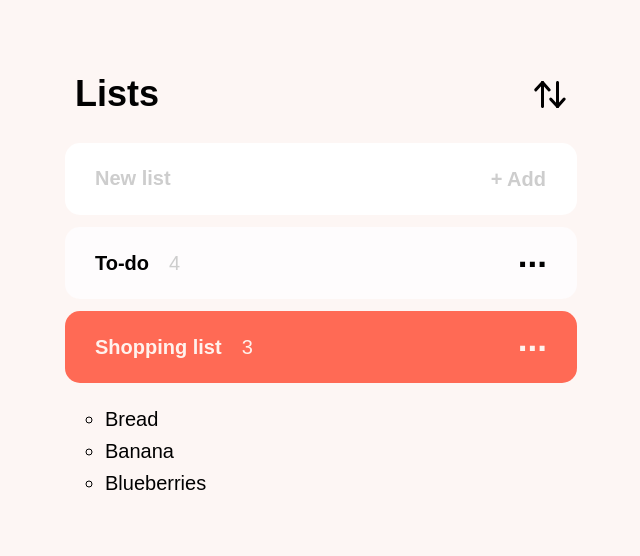
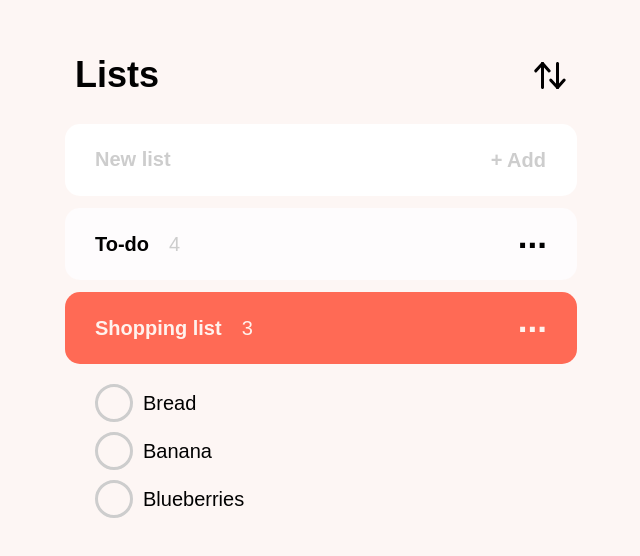
Before and after one commit to Quiddlee/React-To-Do-App, a React (Create React App) app: page / in a window 1280 px wide. Shown: the part 108-664 px from the top of the page, without its empty margins (319-959 px from the left). Built offline with nearby package versions, Linux system fonts and the light colour scheme; a web font is replaced by a local one.

Commit message:
feat: implement list with todos layout

```diff
--- a/src/components/Lists/ListItem.js
+++ b/src/components/Lists/ListItem.js
@@ -1,4 +1,4 @@
-import TodoList from './TodoList';
+import TodoList from './TodoList/TodoList';
 
 export default function ListItem({ data: { id, title, todos } }) {
   return (
--- /dev/null
+++ b/src/components/Lists/TodoList/TodoListItem.js
@@ -0,0 +1,10 @@
+import TodoListItemBtn from './TodoListItemBtn';
+
+export default function TodoListItem({ isDone, children }) {
+  return (
+    <li className="todo-list__item">
+      <TodoListItemBtn />
+      {isDone ? <s>{children}</s> : children}
+    </li>
+  );
+}
--- /dev/null
+++ b/src/components/Lists/TodoList/TodoListItemBtn.js
@@ -0,0 +1,33 @@
+export default function TodoListItemBtn({ isDone }) {
+  return (
+    <button className="button todo-list__btn">
+      <svg
+        className={`${isDone ? 'todo-list__icon--done' : 'todo-list__icon'}`}
+        width="38"
+        height="38"
+        viewBox="0 0 38 38"
+        xmlns="http://www.w3.org/2000/svg">
+        <ellipse
+          className="todo-list__icon__body"
+          cx="18.7896"
+          cy="19.4718"
+          rx="18.593"
+          ry="18.5094"
+        />
+        <rect
+          className="todo-list__icon__small-rect"
+          x="9.92926"
+          y="20.0665"
+          width="3.01765"
+          height="9.18782"
+          rx="0.3"
+          transform="rotate(-45 9.92926 20.0665)"
+        />
+        <path
+          className="todo-list__icon__large-rect"
+          d="M25.0833 13.7641C25.2786 13.5688 25.5951 13.5688 25.7904 13.7641L27.1525 15.1262C27.3478 15.3215 27.3478 15.638 27.1525 15.8333L18.3399 24.6458C18.1447 24.8411 17.8281 24.8411 17.6328 24.6458L16.2707 23.2838C16.0755 23.0885 16.0755 22.7719 16.2707 22.5766L25.0833 13.7641Z"
+        />
+      </svg>
+    </button>
+  );
+}
--- a/src/components/Lists/TodoListItem.js
+++ /dev/null
@@ -1,3 +0,0 @@
-export default function TodoListItem({ children }) {
-  return <li className="todo-list__item">{children}</li>;
-}
--- a/src/index.css
+++ b/src/index.css
@@ -164,10 +164,47 @@ body {
     }
 
     .todo-list {
-      padding: 2rem 4rem;
+      display: grid;
+      gap: 1rem;
+      padding: 2rem 3rem;
 
       .todo-list__item {
+        display: flex;
+        align-items: center;
+        gap: 1rem;
         font-weight: 400;
+        list-style: none;
+      }
+
+      .todo-list__btn {
+        max-height: 3.8rem;
+      }
+
+
+      .todo-list__icon,
+      .todo-list__icon--done {
+        border-radius: 10rem;
+      }
+
+      .todo-list__icon {
+        fill: none;
+        border: .3rem solid var(--color-grey-light);
+      }
+
+      .todo-list__icon--done {
+        border: none;
+
+        .todo-list__icon__body {
+          fill: var(--color-black);
+        }
+
+        .todo-list__icon__small-rect {
+          fill: var(--color-white);
+        }
+
+        .todo-list__icon__large-rect {
+          fill: var(--color-white);
+        }
       }
     }
   }
```
Also changed, not shown: src/components/Lists/TodoList/TodoList.js (renamed from src/components/Lists/TodoList.js).
